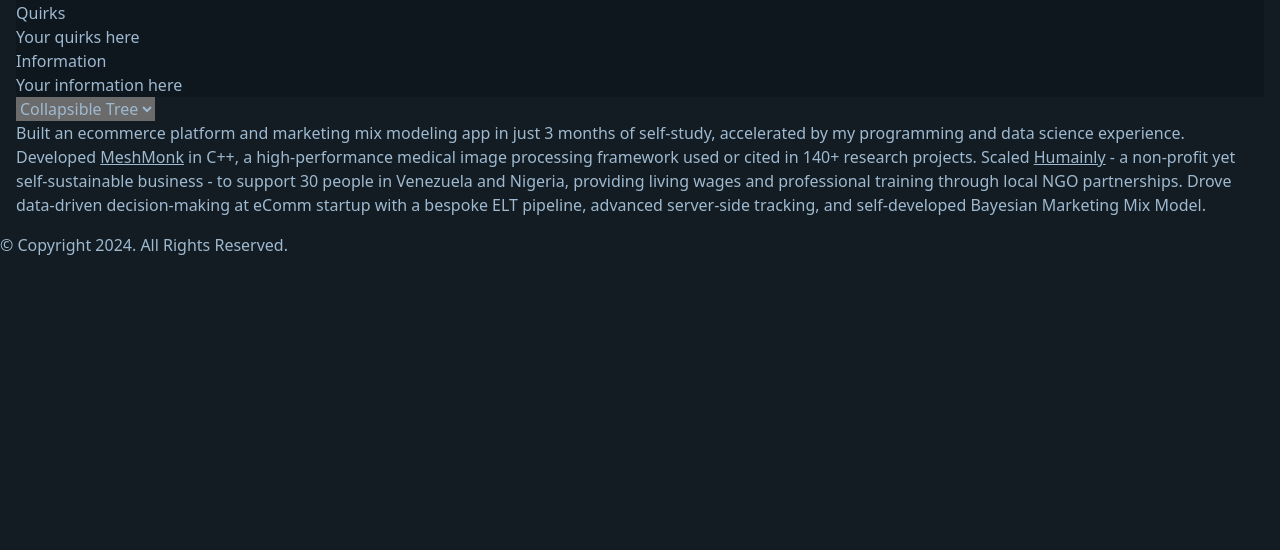
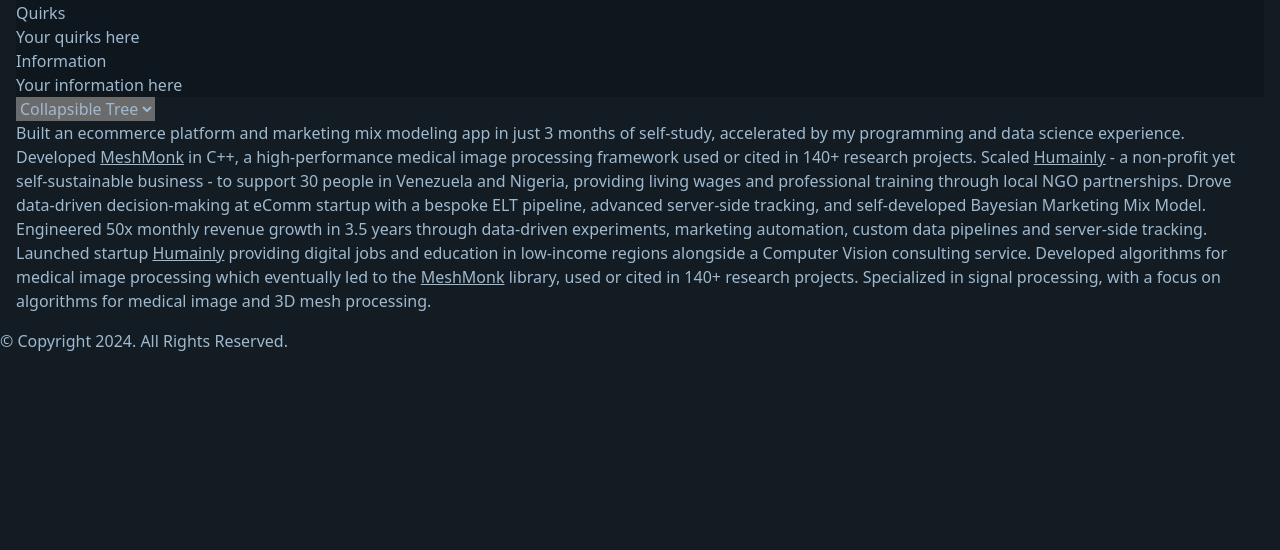
Before and after one commit to jsnyde0/resume, a Django app: page /resume/ in a window 1280 px wide. Shown: the part 958-1508 px from the top of the page. Before the commit the page ends 1213 px from the top, so only its background shows below. Run offline with Django 5.2, Linux system fonts and the light colour scheme; some libraries are stand-ins or nearby versions.

Commit message:
added work and education

```diff
--- a/static/css/style.css
+++ b/static/css/style.css
@@ -2188,6 +2188,10 @@ html {
   flex-grow: 1;
 }
 
+.grow {
+  flex-grow: 1;
+}
+
 .scale-100 {
   --tw-scale-x: 1;
   --tw-scale-y: 1;
--- a/templates/resume.html
+++ b/templates/resume.html
@@ -142,8 +142,8 @@
                   role="Ex-Founder"
                   badge_color="secondary"
                   company="Humainly"
-                  location="Leuven, Belgium"
-                  date_range="2018 - 2022"
+                  location="Hasselt, Belgium"
+                  date_range="2015 - 2020"
                   image_url="{% static 'img/humainly-logo-green.png' %}"
                   image_alt="Humainly Logo"
               >Scaled <a href="https://humainly.com/" target="_blank" class="link link-hover">Humainly</a> - a non-profit yet self-sustainable business - to support 30 people in Venezuela and Nigeria, providing living wages and professional training through local NGO partnerships.</c-resume-item-card>
@@ -153,9 +153,9 @@
                   role="Growth Engineer"
                   badge_color="info"
                   company="Moonbird"
-                  location="Leuven, Belgium"
+                  location="Antwerp, Belgium"
                   date_range="2018 - 2022"
-                  image_url="{% static 'img/moonbird-logo.svg' %}"
+                  image_url="{% static 'img/moonbird_logo_blue.png' %}"
                   image_alt="Moonbird icon"
               >Drove data-driven decision-making at eComm startup with a bespoke ELT pipeline, advanced server-side tracking, and self-developed Bayesian Marketing Mix Model.</c-resume-item-card>
         </c-resume-card>
@@ -165,6 +165,41 @@
             title="Work Experience"
             description="TLDR: I did research, built a c++ library, co-founded a business, consulted data science, growth engineering in eComm and started building web apps."
         >
+          <c-resume-item-card
+          title="Performance Marketing & Data Analytics at eComm startup"
+          role="Growth Engineer"
+          badge_color="info"
+          company="Moonbird"
+          location="Antwerp, Belgium"
+          date_range="2020 - 2024"
+          image_url="{% static 'img/moonbird_logo_blue.png' %}"
+          image_alt="Moonbird icon">
+            Engineered 50x monthly revenue growth in 3.5 years through data-driven experiments, marketing automation, custom data pipelines and server-side tracking.
+          </c-resume-item-card>
+
+          <c-resume-item-card
+          title="Co-Founder & CEO of impact-first startup"
+          role="Ex-Founder"
+          badge_color="secondary"
+          company="Humainly"
+          location="Hasselt, Belgium"
+          date_range="2015 - 2020"
+          image_url="{% static 'img/humainly-logo-green.png' %}"
+          image_alt="Humainly icon">
+            Launched startup <a href="https://humainly.com/" target="_blank" class="link link-hover">Humainly</a> providing digital jobs and education in low-income regions alongside a Computer Vision consulting service.
+          </c-resume-item-card>
+
+          <c-resume-item-card
+          title="Research @ Medical Imaging Research Center "
+          role="Data Scientist"
+          badge_color="accent"
+          company="KULeuven"
+          location="Leuven, Belgium"
+          date_range="2012 - 2014"
+          image_url="{% static 'img/KULeuven_old_logo.png' %}"
+          image_alt="KULeuven Logo">
+            Developed algorithms for medical image processing which eventually led to the <a href="https://github.com/TheWebMonks/meshmonk" target="_blank" class="link link-hover">MeshMonk</a> library, used or cited in 140+ research projects.
+          </c-resume-item-card>
 
         </c-resume-card>
 
@@ -173,6 +208,17 @@
             title="Education"
             description="Your education details here"
         >
+          <c-resume-item-card
+          title="Bachelor & Master in Electrical Engineering "
+          role="Data Scientist"
+          badge_color="accent"
+          company="KULeuven"
+          location="Leuven, Belgium"
+          date_range="2007 - 2012"
+          image_url="{% static 'img/KULeuven_old_logo.png' %}"
+          image_alt="KULeuven Logo">
+            Specialized in signal processing, with a focus on algorithms for medical image and 3D mesh processing.
+          </c-resume-item-card>
         </c-resume-card>
 
       </div>
```
Also changed, not shown: static/img/KULeuven_logo.png (added), static/img/KULeuven_old_logo.png (added), static/img/moonbird_logo_blue.png (added).
